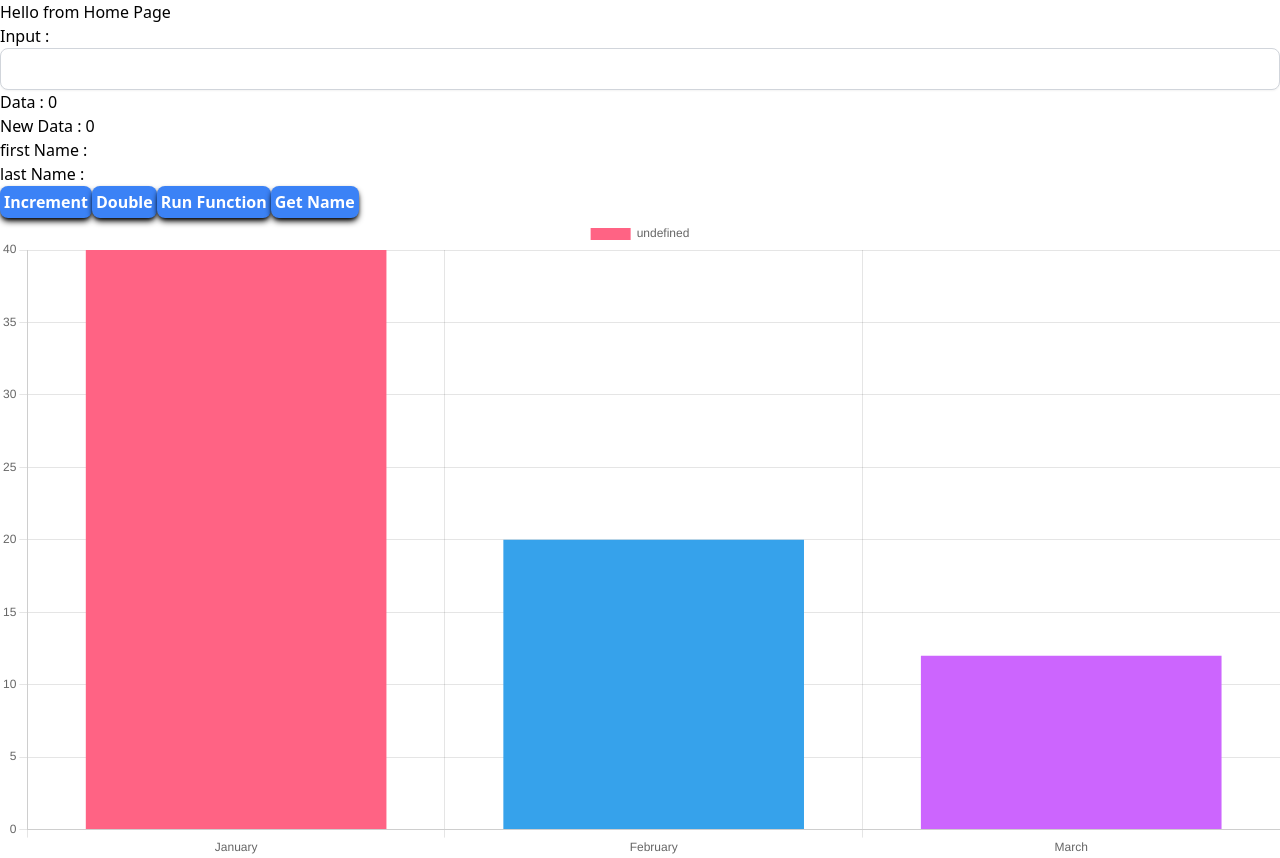
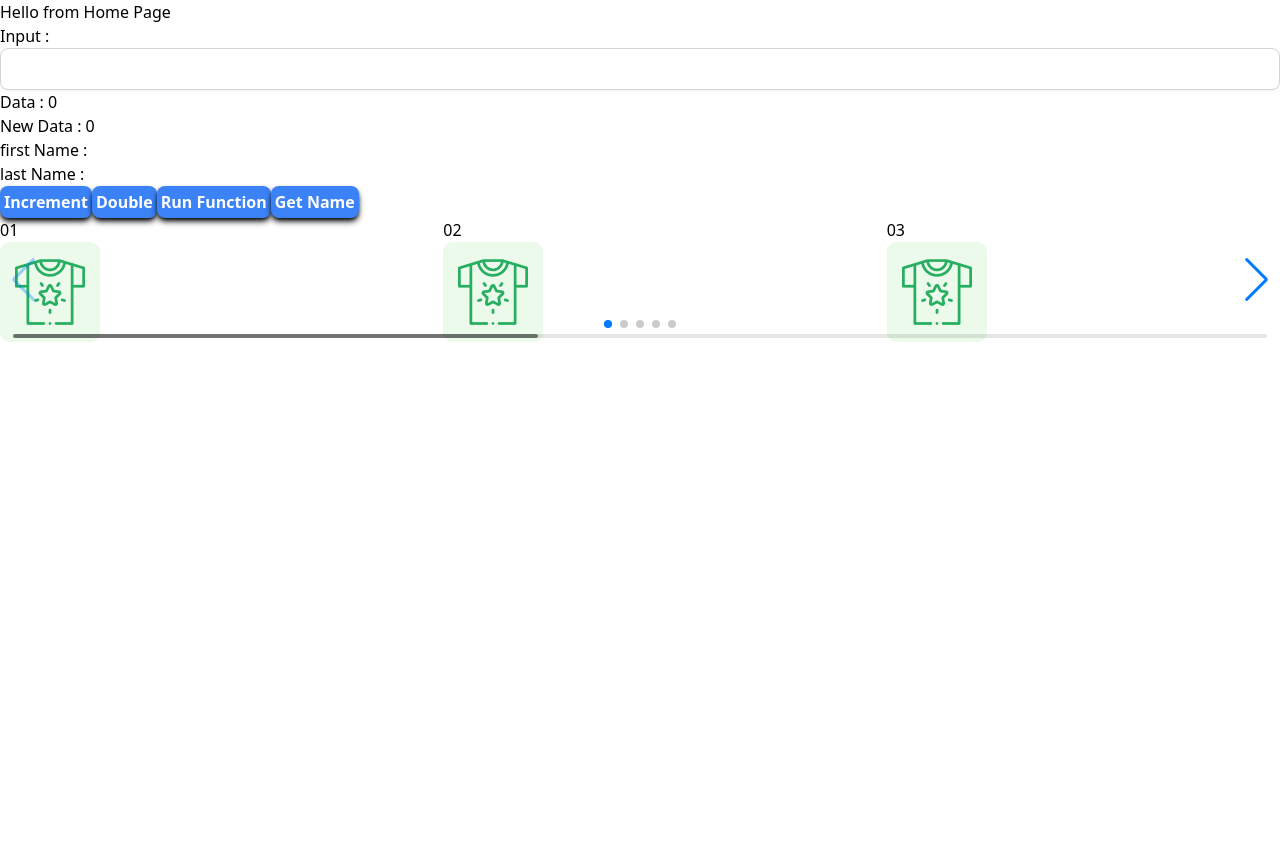
Before and after one commit to mintumia/allbusinessmintu, a Vue app: page / in a window 1280 px wide. After the commit the page ends 800 px from the top, so only its background shows below. Built offline with nearby package versions, Linux system fonts and the light colour scheme.

Commit message:
Swiper Js Slide Plugin Added Working Fine

```diff
--- a/package.json
+++ b/package.json
@@ -12,6 +12,7 @@
     "axios": "^1.5.1",
     "chart.js": "^4.4.0",
     "pinia": "^2.1.6",
+    "swiper": "^10.3.1",
     "vue": "^3.3.4",
     "vue-axios": "^3.5.2",
     "vue-chartjs": "^5.2.0",
--- a/src/assets/main.css
+++ b/src/assets/main.css
@@ -916,25 +916,25 @@ select {
   --tw-shadow: var(--tw-shadow-colored);
 }
 
-.absolute {
-  position: absolute;
+.h-\[100px\] {
+  height: 100px;
 }
 
-.relative {
-  position: relative;
+.h-\[150px\] {
+  height: 150px;
 }
 
-.flex {
-  display: flex;
+.w-\[200px\] {
+  width: 200px;
 }
 
-.border {
-  border-width: 1px;
+.w-\[80px\] {
+  width: 80px;
 }
 
-.bg-green-400 {
+.bg-gray-300 {
   --tw-bg-opacity: 1;
-  background-color: rgb(74 222 128 / var(--tw-bg-opacity));
+  background-color: rgb(209 213 219 / var(--tw-bg-opacity));
 }
 
 [x-cloak] {
--- /dev/null
+++ b/src/components/simpleSlideTest.vue
@@ -0,0 +1,59 @@
+<template>
+  <swiper
+      :modules="modules"
+      :slides-per-view="3"
+      :space-between="50"
+      navigation
+      :pagination="{ clickable: true }"
+      :scrollbar="{ draggable: true }"
+      @swiper="onSwiper"
+      @slideChange="onSlideChange"
+  >
+    <swiper-slide ><div class="w-20 h-40 text-center" >01<img  src="../assets/images/cloth.png" alt="cloth"></div></swiper-slide>
+    <swiper-slide ><div class="w-20 h-40 text-center" >02<img  src="../assets/images/cloth.png" alt="cloth"></div></swiper-slide>
+    <swiper-slide ><div class="w-20 h-40 text-center" >03<img  src="../assets/images/cloth.png" alt="cloth"></div></swiper-slide>
+    <swiper-slide ><div class="w-20 h-40 text-center" >04<img  src="../assets/images/cloth.png" alt="cloth"></div></swiper-slide>
+    <swiper-slide ><div class="w-20 h-40 text-center" >05<img  src="../assets/images/cloth.png" alt="cloth"></div></swiper-slide>
+    <swiper-slide ><div class="w-20 h-40 text-center" >06<img  src="../assets/images/cloth.png" alt="cloth"></div></swiper-slide>
+    <swiper-slide ><div class="w-20 h-40 text-center" >07<img  src="../assets/images/cloth.png" alt="cloth"></div></swiper-slide>
+
+  </swiper>
+<!--  <div><h1>{{$route.href}}</h1></div>-->
+</template>
+<script>
+// import Swiper core and required modules
+import { Navigation, Pagination, Scrollbar, A11y } from 'swiper/modules';
+
+// Import Swiper Vue.js components
+import { Swiper, SwiperSlide } from 'swiper/vue';
+
+// Import Swiper styles
+import 'swiper/css';
+import 'swiper/css/navigation';
+import 'swiper/css/pagination';
+import 'swiper/css/scrollbar';
+import router from "@/router";
+
+// Import Swiper styles
+export default {
+  components: {
+    Swiper,
+    SwiperSlide,
+  },
+  setup() {
+    //const path = router.hasRoute("/");
+
+    const onSwiper = (swiper) => {
+      console.log(swiper);
+    };
+    const onSlideChange = () => {
+      console.log('slide change');
+    };
+    return {
+      onSwiper,
+      onSlideChange,
+      modules: [Navigation, Pagination, Scrollbar, A11y],
+    };
+  },
+};
+</script>
--- a/src/views/HomeView.vue
+++ b/src/views/HomeView.vue
@@ -4,6 +4,7 @@ import {computed, ref} from "vue";
 import {useCounterStore} from "@/stores/counter";
 import {useCommonStore} from "@/stores/common";
 import SimpleChart from "@/components/simpleChart.vue";
+import SimpleSlideTest from "@/components/simpleSlideTest.vue";
 
 
 const nameStore = useCommonStore();
@@ -40,6 +41,6 @@ const run = () => {
     <button class="btn-blue" @click="run">Run Function</button>
     <button class="btn-blue" @click="nameStore.setFromNet()">Get Name</button>
 
-    <simple-chart class="w-2/4" />
+<simple-slide-test/>
   </main>
 </template>
```
Also changed, not shown: src/assets/images/cloth.png (added), 1 other file (tests, documents, lock files or other folders).
